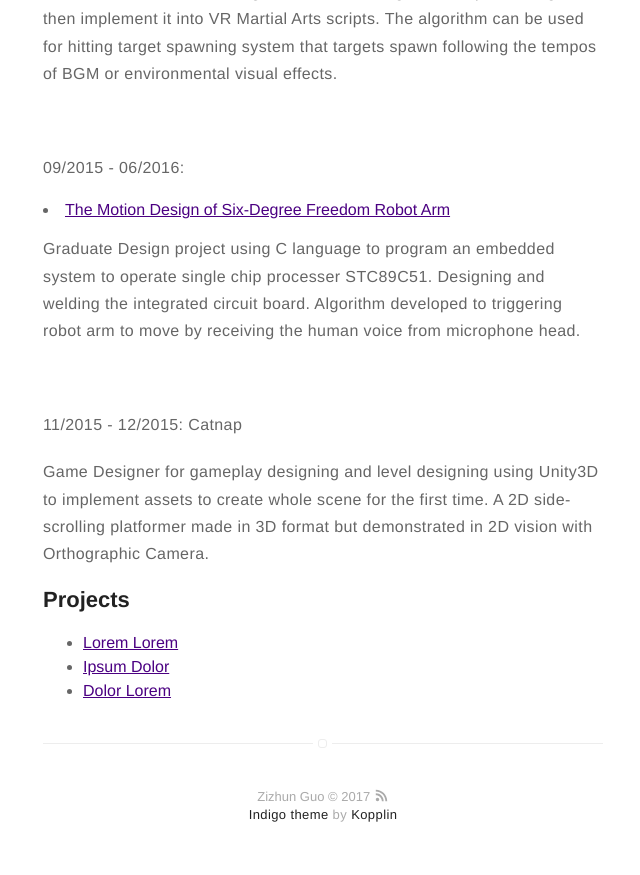
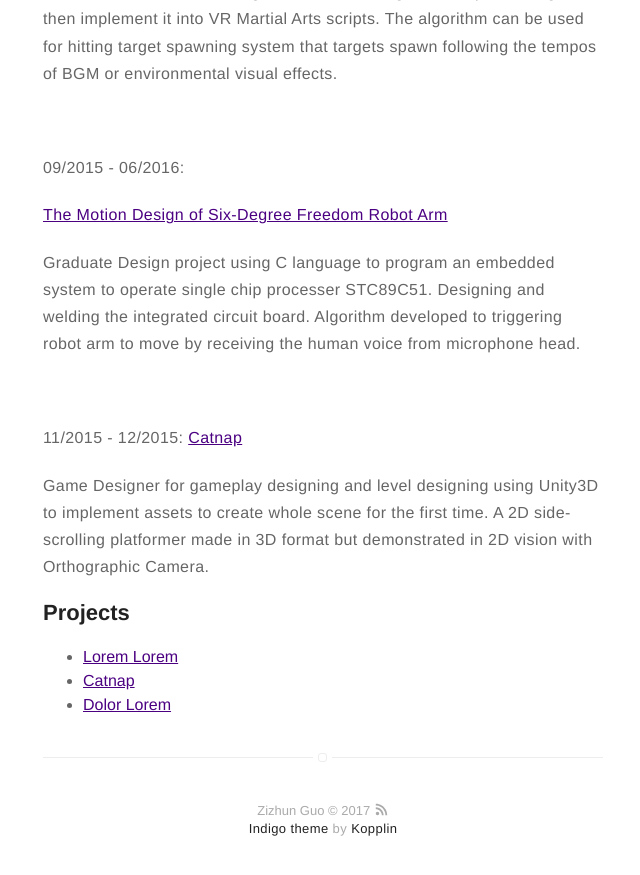
Before and after one commit to zizhGuo/zizhGuo.github.io, a Jekyll site: the page built from about.md, in a window 1280 px wide and 900 px high, scrolled down 1224 px. Shown: the top 875 px of the window, without its empty margins (317-957 px from the left). Built offline with Jekyll 4.4.1, drawn with Linux system fonts in a browser that asks for light colours.

```diff
--- a/about.md
+++ b/about.md
@@ -38,17 +38,17 @@ layout: page
 <p>System Programmer using .NET audio API captured PCM encoded data from audio source, and using Beat Detection Algorithm to processing data, then implement it into VR Martial Arts scripts. The algorithm can be used for hitting target spawning system that targets spawn following the tempos of BGM or environmental visual effects. </p>
 
 <p><br /></p>
-<p>09/2015 - 06/2016: </p><li><a href="https://youtu.be/P91Bkuq6pZ8/">The Motion Design of Six-Degree Freedom Robot Arm </a></li>
+<p>09/2015 - 06/2016: </p><a href="https://youtu.be/P91Bkuq6pZ8/">The Motion Design of Six-Degree Freedom Robot Arm </a>
 <p>Graduate Design project using C language to program an embedded system to operate single chip processer STC89C51. Designing and welding the integrated circuit board. Algorithm developed to triggering robot arm to move by receiving the human voice from microphone head. </p>
 
 <p><br /></p>
-<p>11/2015 - 12/2015:	Catnap </p>
+<p>11/2015 - 12/2015:	<a href="https://youtu.be/6eqLVrvtyuQ/">Catnap </a> </p>
 <p>Game Designer for gameplay designing and level designing using Unity3D to implement assets to create whole scene for the first time. A 2D side-scrolling platformer made in 3D format but demonstrated in 2D vision with Orthographic Camera. </p>
 
 
 <h2>Projects</h2>
 <ul>
 	<li><a href="https://github.com/">Lorem Lorem</a></li>
-	<li><a href="https://github.com/">Ipsum Dolor</a></li>
+	<li><a href="https://youtu.be/6eqLVrvtyuQ/">Catnap </a></li>
 	<li><a href="https://github.com/">Dolor Lorem</a></li>
 </ul>
```
